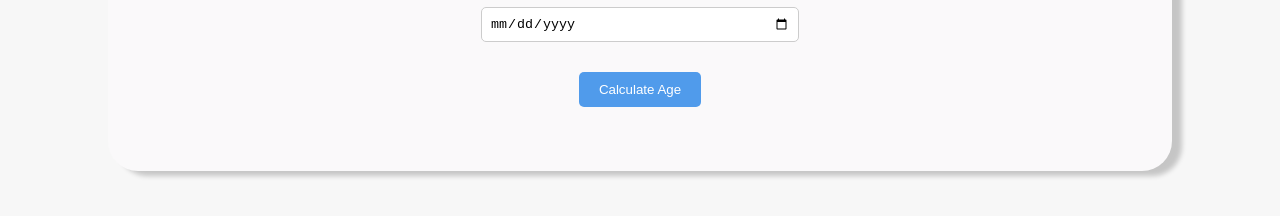
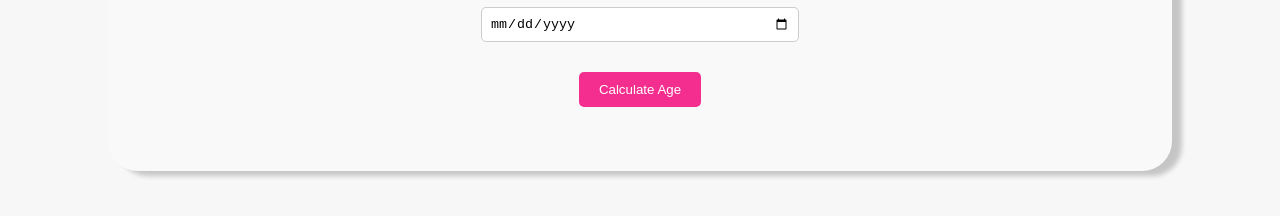
Before and after one commit to Boris7771/small_web_projects, a plain HTML site: page 0001_age_calculator/index.html in a window 1280 px wide. Shown: the part 164-380 px from the top of the page. Drawn offline with Linux system fonts and the light colour scheme.

Commit message:
eats :bug:

```diff
--- a/0001_age_calculator/style.css
+++ b/0001_age_calculator/style.css
@@ -43,7 +43,7 @@ input {
 }
 
 button {
-  background-color: #509beb;
+  background-color: #f42e8e;
   color: white;
   border: none;
   padding: 10px 20px;
```
